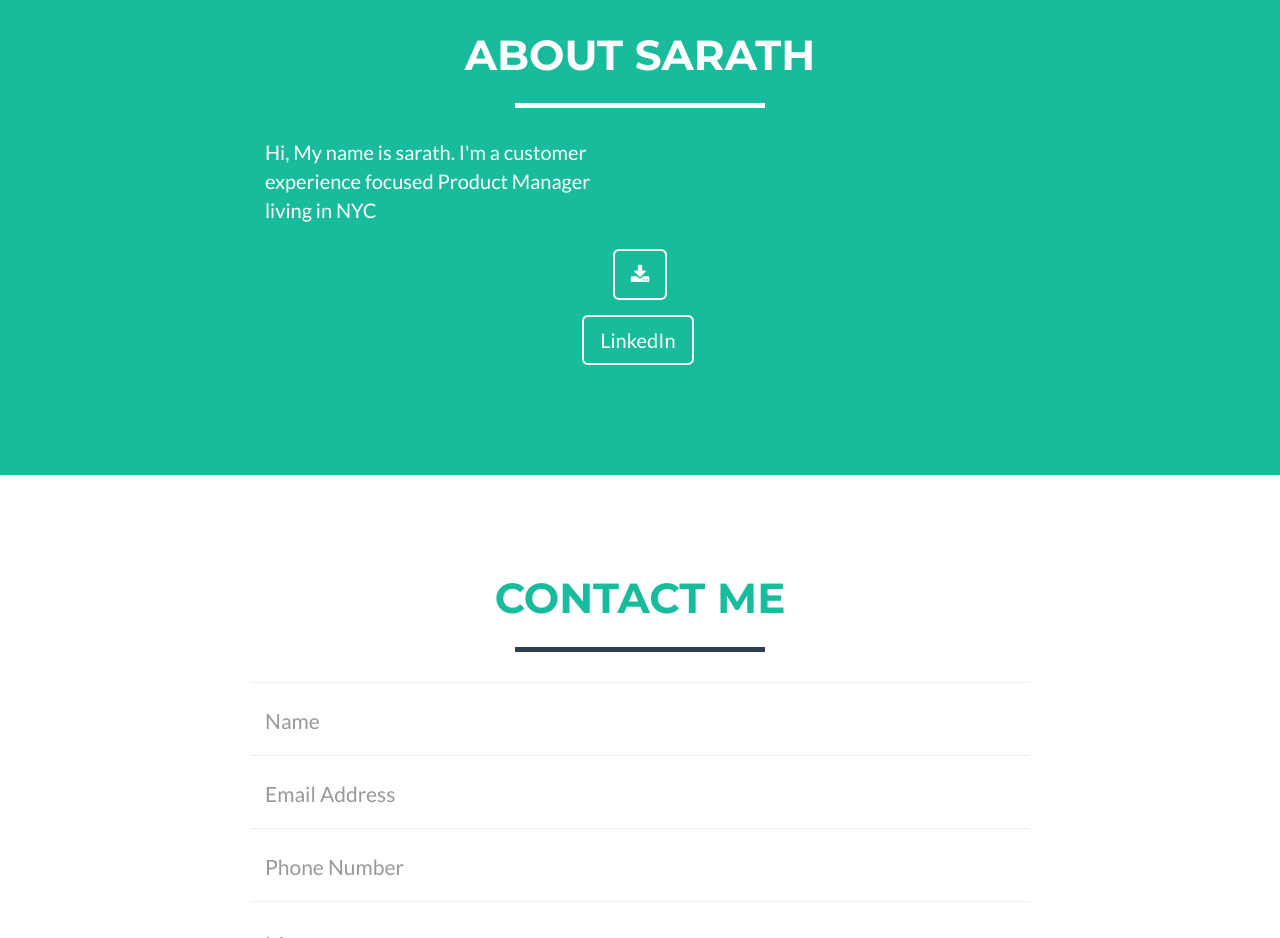
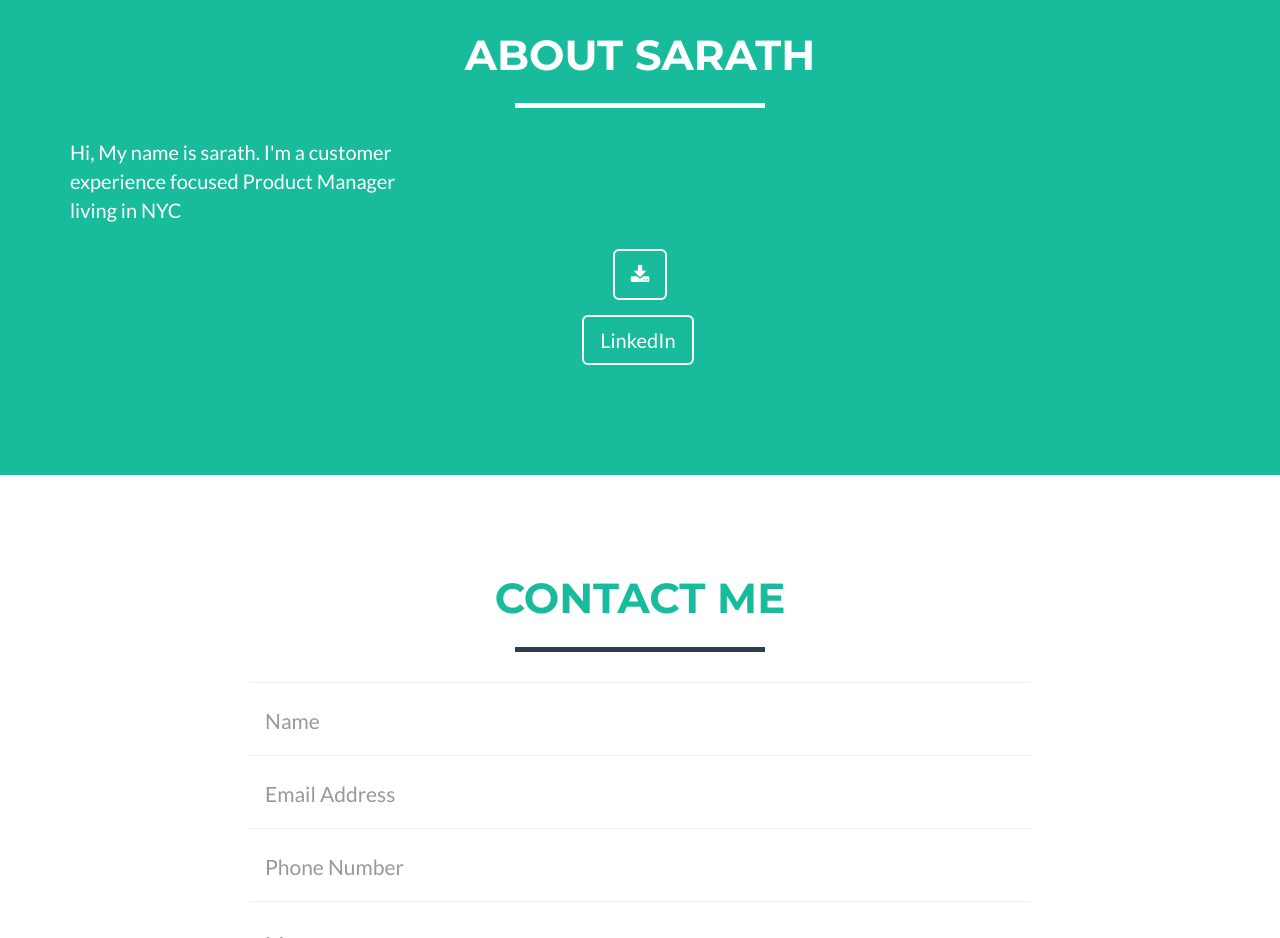
Before and after one commit to sarathmanuel/sarathmanuel, a website: page index.html in a window 1280 px wide. Shown: the part 1720-2658 px from the top of the page. Drawn offline with nearby package versions, Linux system fonts and the light colour scheme.

Commit message:
offset
css practice

```diff
--- a/index.html
+++ b/index.html
@@ -166,7 +166,7 @@
                 </div>
             </div>
             <div class="row">
-                <div class="col-lg-4 col-lg-offset-2">
+                <div class="col-lg-4">
                     <p>Hi, My name is sarath.
                     I'm a customer experience  focused Product Manager living in NYC</p>
                 </div>
```
